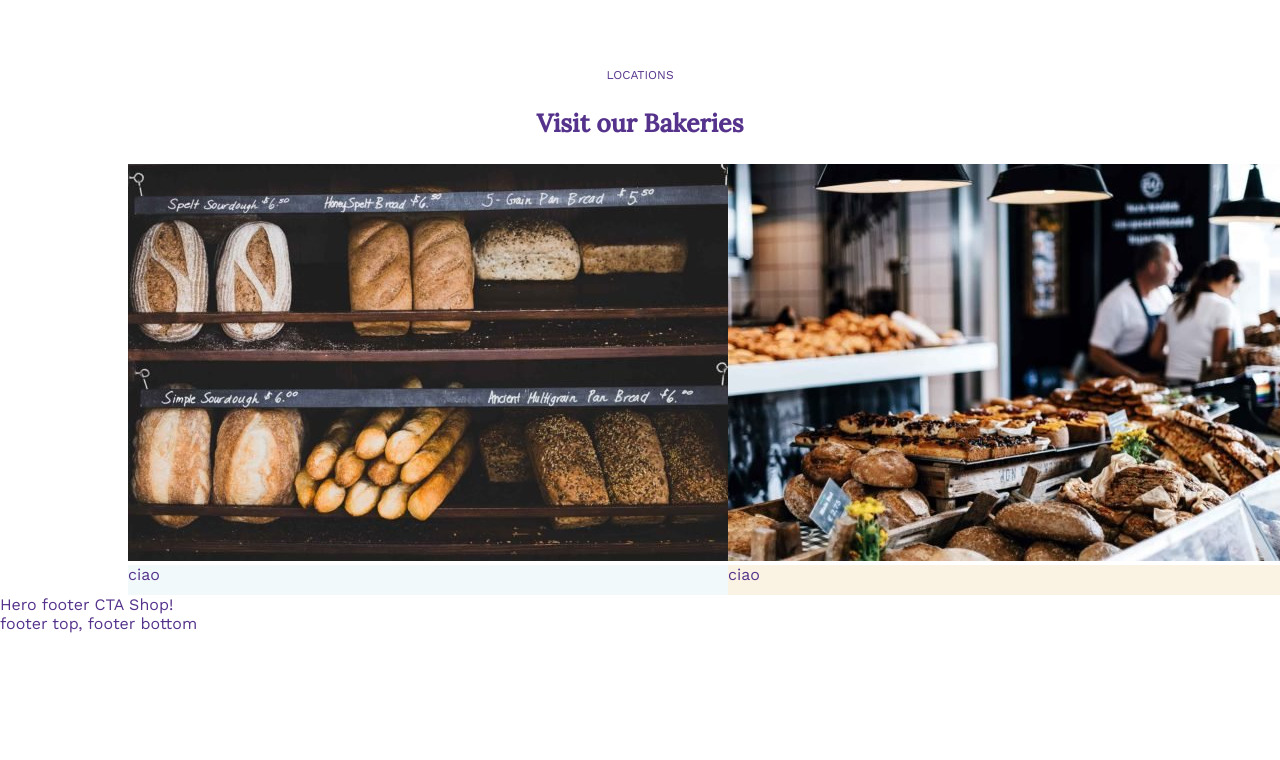
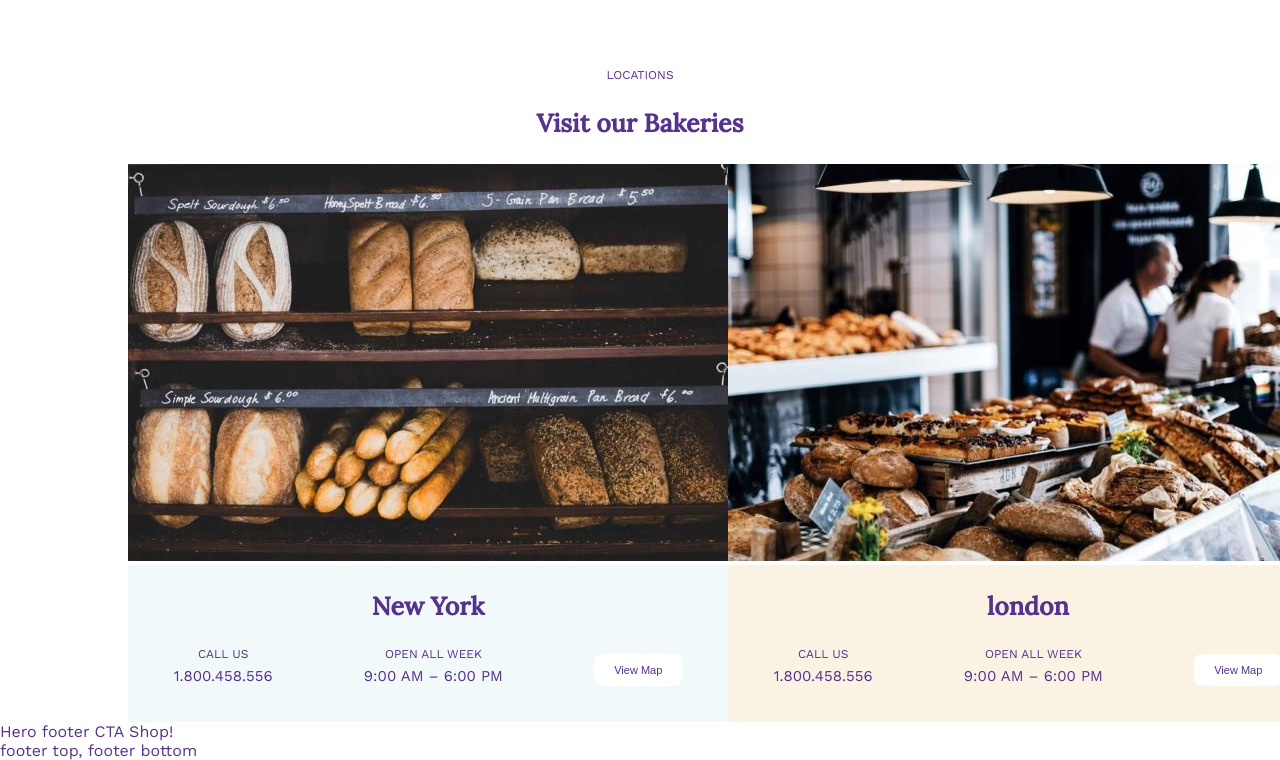
Before and after one commit to mariklim/proj-html-vuejs, a Vue app: page / in a window 1280 px wide. Shown: the part 4647-5407 px from the top of the page. Before the commit the page ends 5280 px from the top, so only its background shows below. Built offline with nearby package versions, Linux system fonts and the light colour scheme.

Commit message:
aggiunto adress

```diff
--- a/src/components/Main/Contacts.vue
+++ b/src/components/Main/Contacts.vue
@@ -7,21 +7,42 @@
     <div class="container_contacts">
       <div class="contact">
         <div class="contact_img">
-                <img src="../../assets/image/new-york-bk-600x397.jpg" alt="bakery">
+          <img src="../../assets/image/new-york-bk-600x397.jpg" alt="bakery" />
         </div>
-            <div class="adress_1">
-                ciao
+        <div class="adress NY">
+          <h3>New York</h3>
+          <div class="adress_data">
+            <div class="phon_number">
+              <h5>CALL US</h5>
+              <p>1.800.458.556</p>
+            </div>
+            <div class="hours_open">
+              <h5>OPEN ALL WEEK</h5>
+              <p>9:00 AM – 6:00 PM</p>
+            </div>
+            <button class="btn_white">View Map</button>
+          </div>
         </div>
       </div>
       <div class="contact">
         <div class="contact_img">
-                <img src="../../assets/image/london-bk-600x397.jpg" alt="bakery">
+          <img src="../../assets/image/london-bk-600x397.jpg" alt="bakery" />
         </div>
-            <div class="adress_2">
-                ciao
+        <div class="adress LONDON">
+          <h3>london</h3>
+          <div class="adress_data">
+             <div class="phon_number">
+              <h5>CALL US</h5>
+              <p>1.800.458.556</p>
+            </div>
+            <div class="hours_open">
+              <h5>OPEN ALL WEEK</h5>
+              <p>9:00 AM – 6:00 PM</p>
+            </div>
+            <button class="btn_white">View Map</button>
           </div>
         </div>
-
+      </div>
     </div>
   </section>
 </template>
@@ -42,18 +63,28 @@ section {
   .text {
     text-align: center;
   }
-  .container_contacts{
+  .container_contacts {
     display: flex;
-    .adress_1{
-      height: 1.875rem;
+    .adress {
+      text-align: center;
+      &.NY {
         background-color: $sky;
       }
-    .adress_2{
-      height: 1.875rem;
+      &.LONDON {
         background-color: $light_pink;
       }
+      .adress_data {
 
+        display: flex;
+        justify-content: space-around;
+        align-items: center;
+        padding-bottom: 1.875rem;
+
+         p{
+           padding: .1875rem 0
          }
-
+      }
+    }
+  }
 }
 </style>
```
Also changed, not shown: 7 other files (tests, documents, lock files or other folders). Lines whose indentation alone changed are shown as unchanged.
